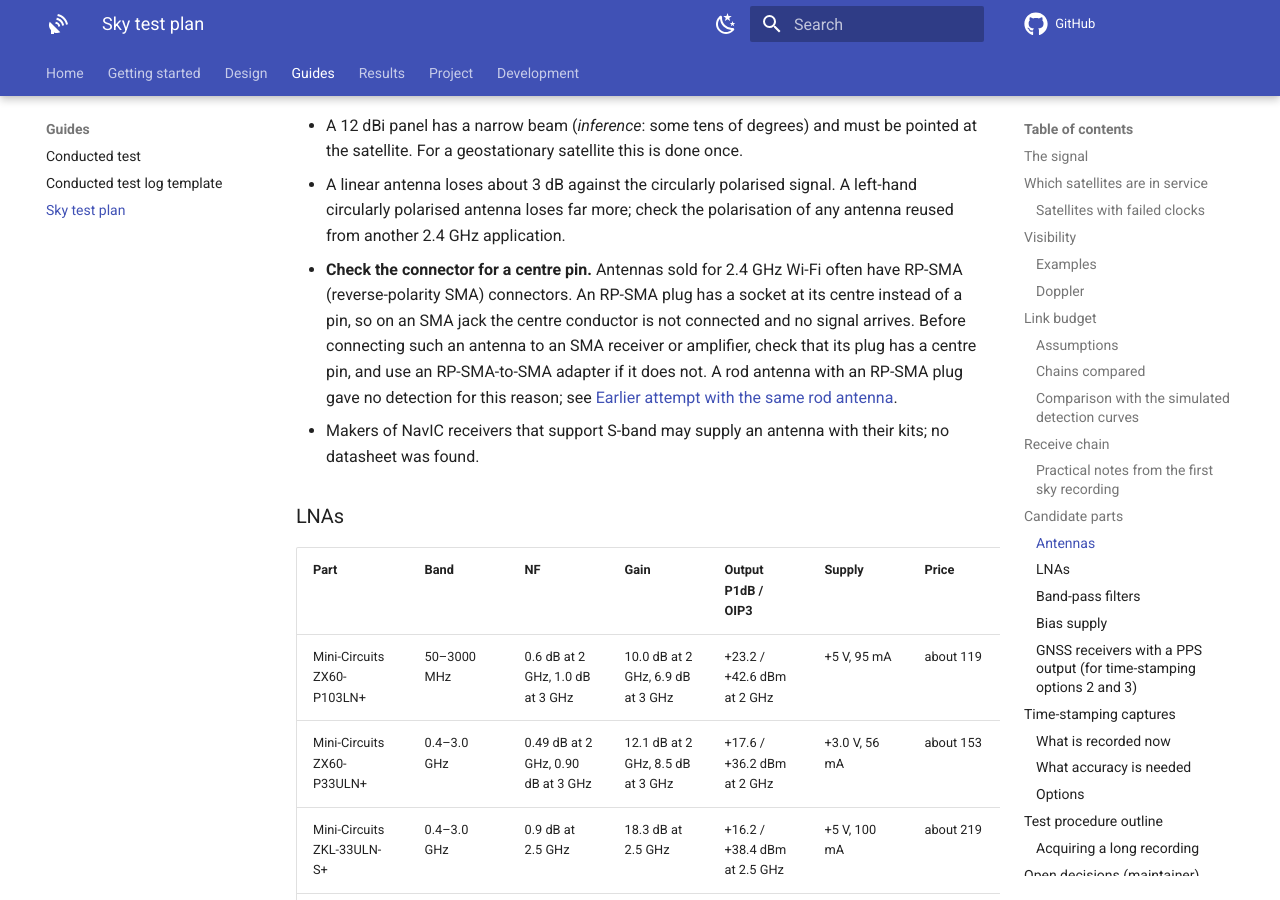
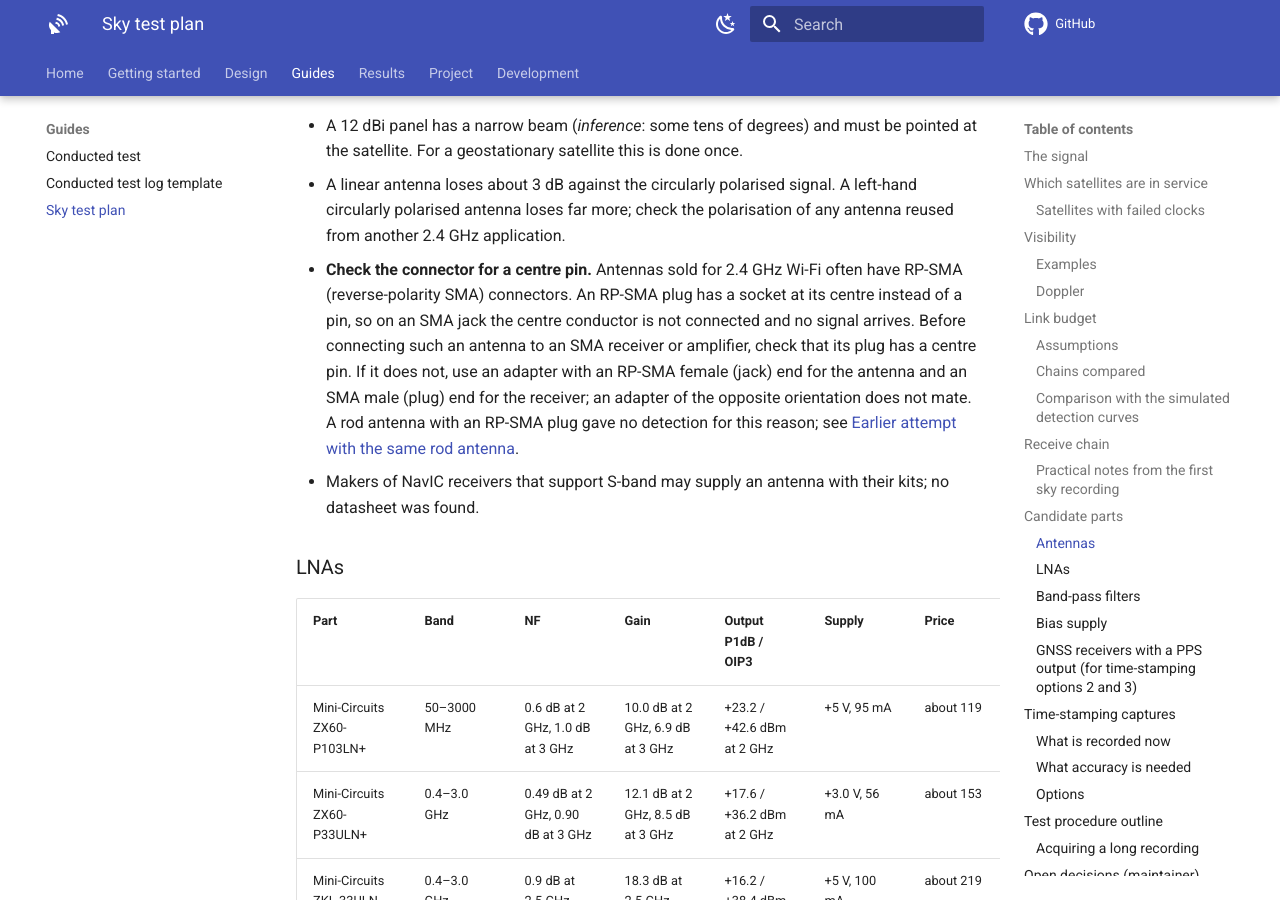
Before and after one commit to h-shiono/snappnt, an MkDocs documentation site: the page built from docs/guides/sky-test-plan.md, in a window 1280 px wide and 900 px high, scrolled down 9874 px. Built offline with MkDocs 1.6.1 and Material for MkDocs 9.7.7, drawn with Linux system fonts in a browser that asks for light colours; comment, search, counter and statistics services are not loaded.

Commit message:
State the adapter orientation in the RP-SMA note
Co-Authored-By: Claude Opus 5.5 <noreply@anthropic.com>
Signed-off-by: h-shiono <hato.gnss@gmail.com>

```diff
--- a/docs/guides/sky-test-plan.md
+++ b/docs/guides/sky-test-plan.md
@@ -360,8 +360,9 @@ buying.
   RP-SMA (reverse-polarity SMA) connectors. An RP-SMA plug has a socket at its centre instead
   of a pin, so on an SMA jack the centre conductor is not connected and no signal arrives.
   Before connecting such an antenna to an SMA receiver or amplifier, check that its plug has a
-  centre pin, and use an RP-SMA-to-SMA adapter if it does not. A rod antenna with an RP-SMA
-  plug gave no detection for this reason; see
+  centre pin. If it does not, use an adapter with an RP-SMA female (jack) end for the antenna
+  and an SMA male (plug) end for the receiver; an adapter of the opposite orientation does not
+  mate. A rod antenna with an RP-SMA plug gave no detection for this reason; see
   [Earlier attempt with the same rod antenna](../results/sky-esp32c5-preliminary.md#earlier-attempt-with-the-same-rod-antenna).
 - Makers of NavIC receivers that support S-band may supply an antenna with their kits; no
   datasheet was found.
```
